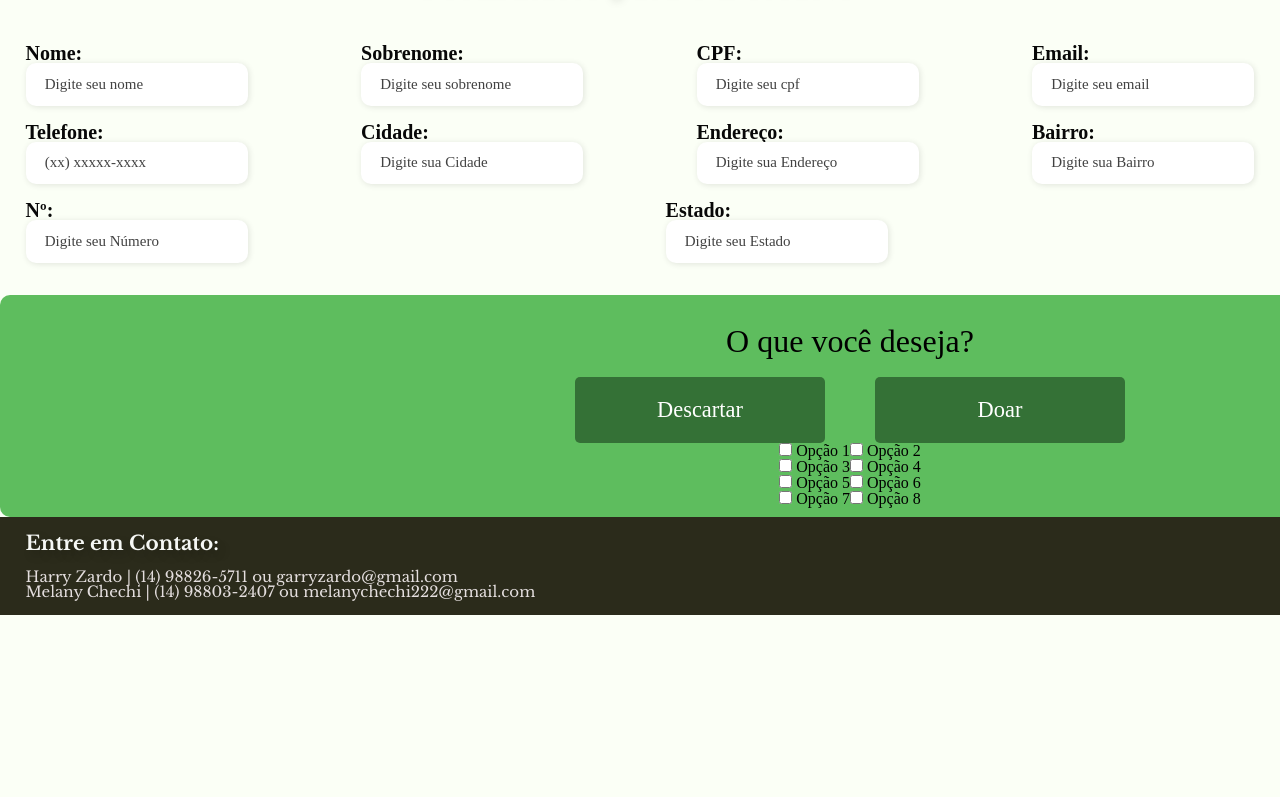
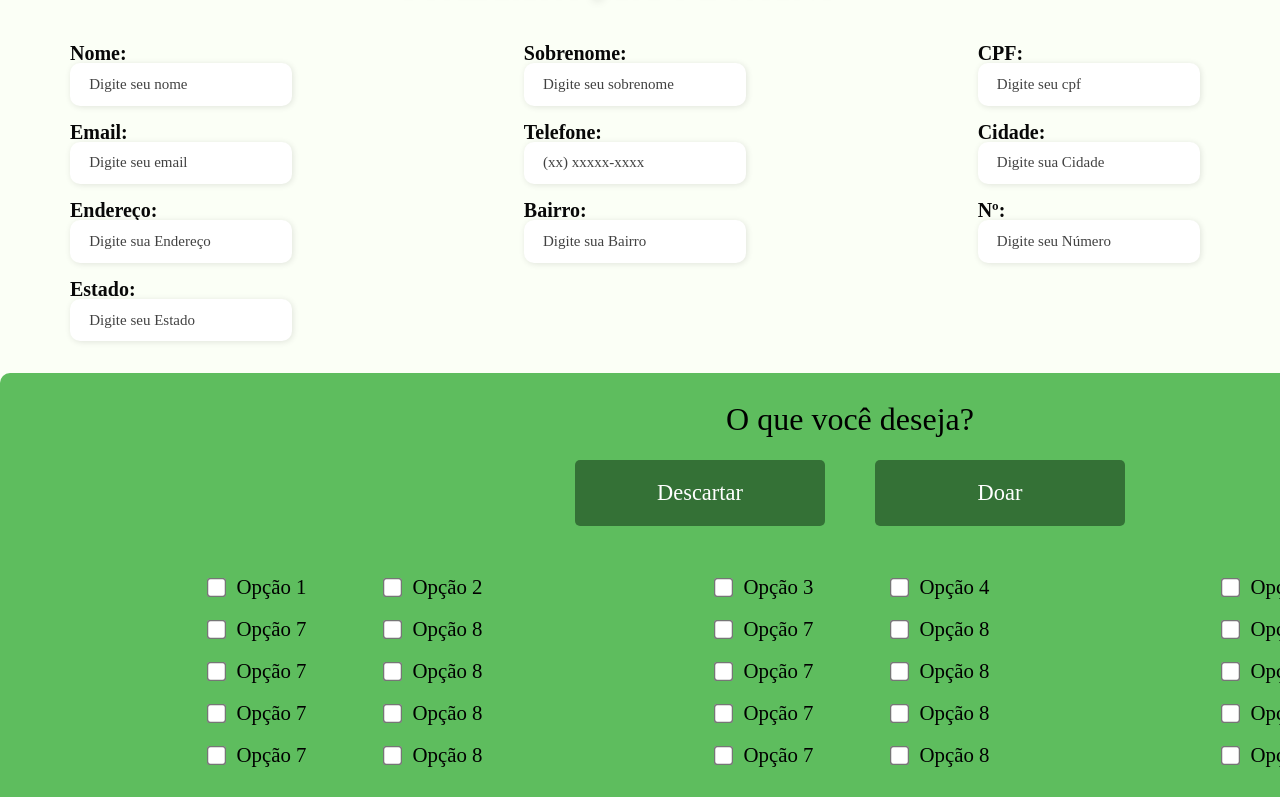
Before and after one commit to HarryZardo/Descartech-2.0, a React (Create React App) app: page /formulario in a window 1280 px wide. Shown: the part 223-1020 px from the top of the page. Before the commit the page ends 838 px from the top, so only its background shows below. Built offline with nearby package versions, Linux system fonts and the light colour scheme.

Commit message:
Tudo Certo!

```diff
--- a/src/pages/Formulario/Formulario.module.scss
+++ b/src/pages/Formulario/Formulario.module.scss
@@ -17,8 +17,7 @@
 }
 .dispBox{
     padding-top: 3rem;
-    padding-left: 10%;
-    padding-right: 10%;
+    padding-right: 3%;
 
     &__text{
         font-size: 30px;
@@ -40,8 +39,9 @@
        display: flex;
        flex-direction: column;
        margin-bottom: 1rem;
-       margin-left: 2%;
-       margin-right: 2%;
+       margin-left: 70px;
+       margin-right: 80px;
+
 
        &__input{
            font-size: 15px;
@@ -80,11 +80,12 @@
   width: 1700px;
   height: auto;
   margin: auto;
+  margin-bottom: 20px;
 }
 
 .card_title {
   margin-top: 20px;
-  margin-bottom: 10px;
+  margin-bottom: 25px;
   font-size: 2rem;
 }
 
@@ -94,6 +95,7 @@
   display: flex;
   justify-content: center;
   gap: 50px;
+  margin-top: 10px;
 }
 
 .action_button {
@@ -106,6 +108,26 @@
   cursor: pointer;
   font-size: 1.4rem;
 }
+
+.checkbox {
+  padding: 2%;
+  display: grid;
+  flex-direction: column;
+  grid-template-columns: repeat(3, 1fr);
+  gap: 15px;
+  margin: 1%;
+  margin-right: 90px;
+  font-size: 1.3rem;
+}
+
+  input[type="checkbox"] {
+    transform: scale(1.5);
+    margin-right: 8px;
+    margin-left: 80px;
+    margin-bottom: 10px;
+}
+
+
 
    @media screen and (max-width: 1330px){
        .formImage{
--- a/src/pages/Formulario/index.tsx
+++ b/src/pages/Formulario/index.tsx
@@ -178,7 +178,7 @@ export default function Animais() {
         <button className={styles.action_button}>Descartar</button>
         <button className={styles.action_button}>Doar</button>
       </div>
-      <div className="checkbox-container">
+      <div className={styles.checkbox}>
         <div className="column">
           <label>
             <input type="checkbox" /> Opção 1
@@ -211,6 +211,94 @@ export default function Animais() {
             <input type="checkbox" /> Opção 8
           </label>
         </div>
+        <div className="column">
+          <label>
+            <input type="checkbox" /> Opção 7
+          </label>
+          <label>
+            <input type="checkbox" /> Opção 8
+          </label>
+        </div>
+        <div className="column">
+          <label>
+            <input type="checkbox" /> Opção 7
+          </label>
+          <label>
+            <input type="checkbox" /> Opção 8
+          </label>
+        </div>
+        <div className="column">
+          <label>
+            <input type="checkbox" /> Opção 7
+          </label>
+          <label>
+            <input type="checkbox" /> Opção 8
+          </label>
+        </div>
+        <div className="column">
+          <label>
+            <input type="checkbox" /> Opção 7
+          </label>
+          <label>
+            <input type="checkbox" /> Opção 8
+          </label>
+        </div>
+        <div className="column">
+          <label>
+            <input type="checkbox" /> Opção 7
+          </label>
+          <label>
+            <input type="checkbox" /> Opção 8
+          </label>
+        </div>
+        <div className="column">
+          <label>
+            <input type="checkbox" /> Opção 7
+          </label>
+          <label>
+            <input type="checkbox" /> Opção 8
+          </label>
+        </div>
+        <div className="column">
+          <label>
+            <input type="checkbox" /> Opção 7
+          </label>
+          <label>
+            <input type="checkbox" /> Opção 8
+          </label>
+        </div>
+        <div className="column">
+          <label>
+            <input type="checkbox" /> Opção 7
+          </label>
+          <label>
+            <input type="checkbox" /> Opção 8
+          </label>
+        </div>
+        <div className="column">
+          <label>
+            <input type="checkbox" /> Opção 7
+          </label>
+          <label>
+            <input type="checkbox" /> Opção 8
+          </label>
+        </div>
+        <div className="column">
+          <label>
+            <input type="checkbox" /> Opção 7
+          </label>
+          <label>
+            <input type="checkbox" /> Opção 8
+          </label>
+        </div>
+        <div className="column">
+          <label>
+            <input type="checkbox" /> Opção 7
+          </label>
+          <label>
+            <input type="checkbox" /> Opção 8
+          </label>
+        </div>
 
       </div>
     </div>
```
